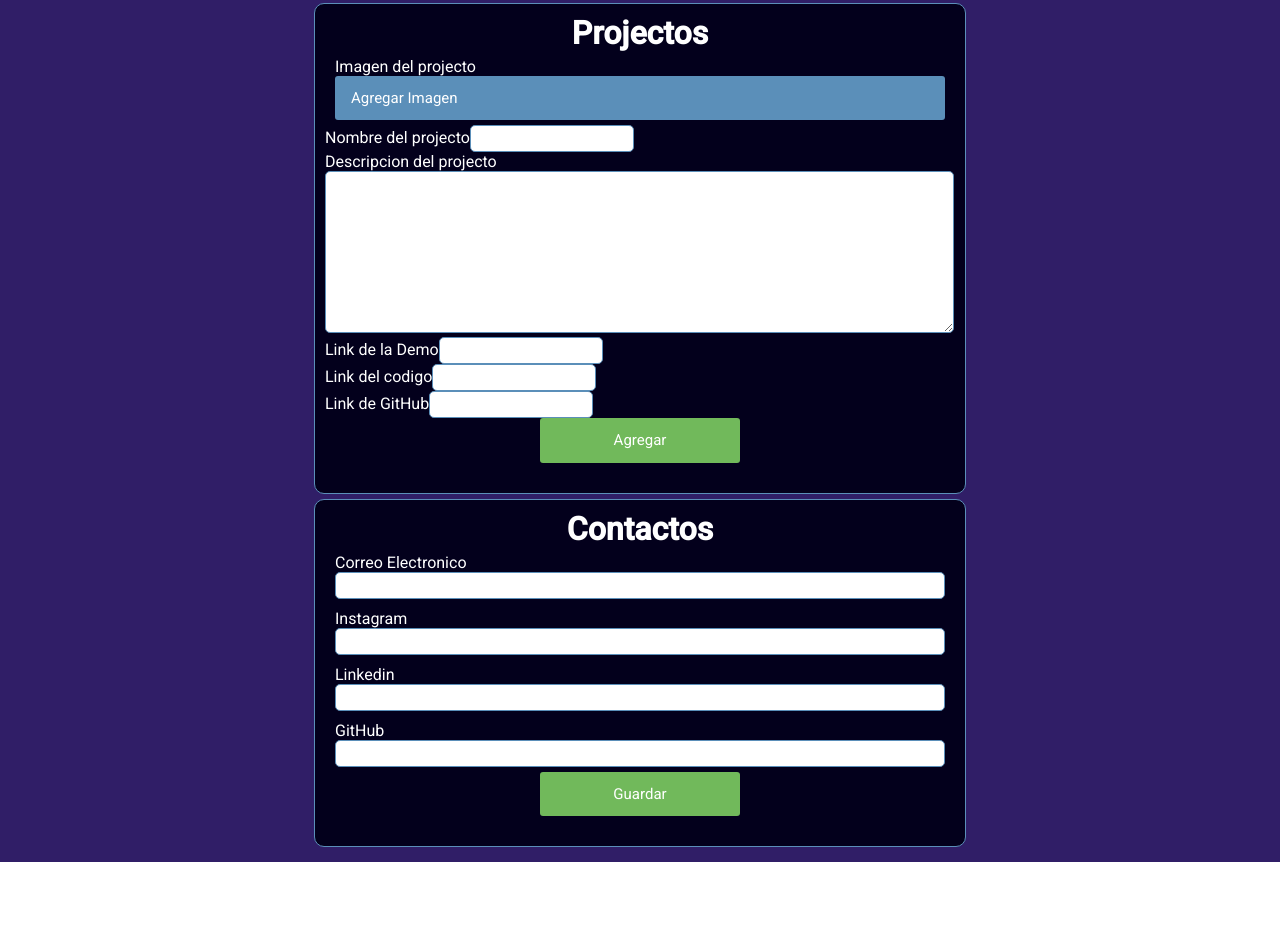
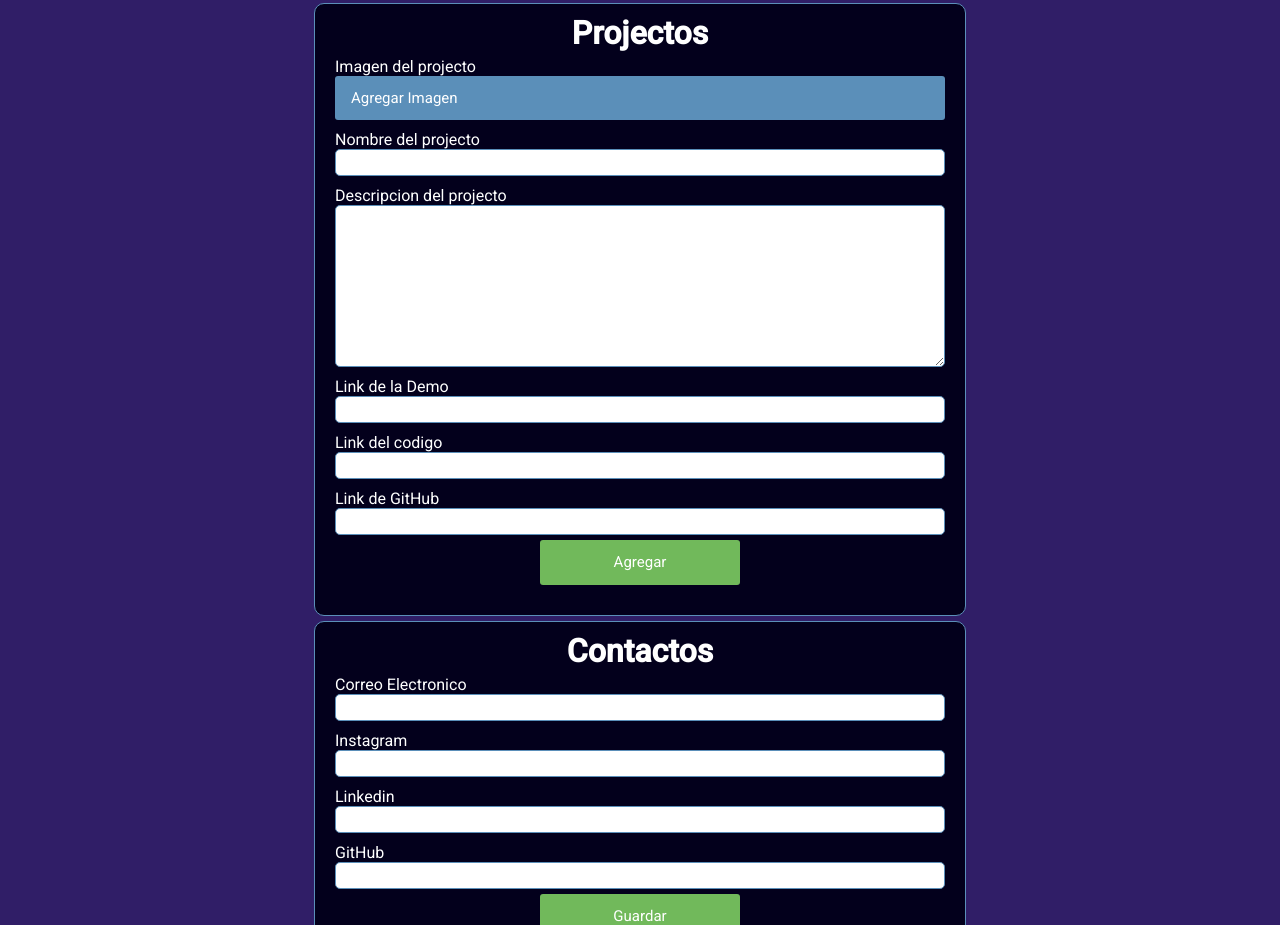
Before and after one commit to Xenock20/maqueta-frontend-angular, an Angular app: page /edit in a window 1280 px wide. Shown: the part 2063-2988 px from the top of the page. Before the commit the page ends 2925 px from the top, so only its background shows below. Built offline with nearby package versions, Linux system fonts and the light colour scheme.

Commit message:
fix style

```diff
--- a/src/app/components/edit-project/edit-project.component.html
+++ b/src/app/components/edit-project/edit-project.component.html
@@ -10,27 +10,27 @@
       </div>
     </div>
 
-    <div class="from-control">
+    <div class="form-control">
       <label for="proj-name">Nombre del projecto</label>
       <input type="text" name="proj-name" id="proj-name" />
     </div>
 
-    <div class="from-control">
+    <div class="form-control">
       <label for="proj-des">Descripcion del projecto</label>
       <textarea name="proj-des" id="proj-des" cols="30" rows="10"></textarea>
     </div>
 
-    <div class="from-control">
+    <div class="form-control">
       <label for="proj-code">Link de la Demo</label>
       <input type="url" name="proj-demo" id="proj-demo" />
     </div>
 
-    <div class="from-control">
+    <div class="form-control">
       <label for="proj-code">Link del codigo</label>
       <input type="url" name="proj-code" id="proj-code" />
     </div>
 
-    <div class="from-control">
+    <div class="form-control">
       <label for="proj-github">Link de GitHub</label>
       <input type="url" name="proj-github" id="proj-github" />
     </div>
```
